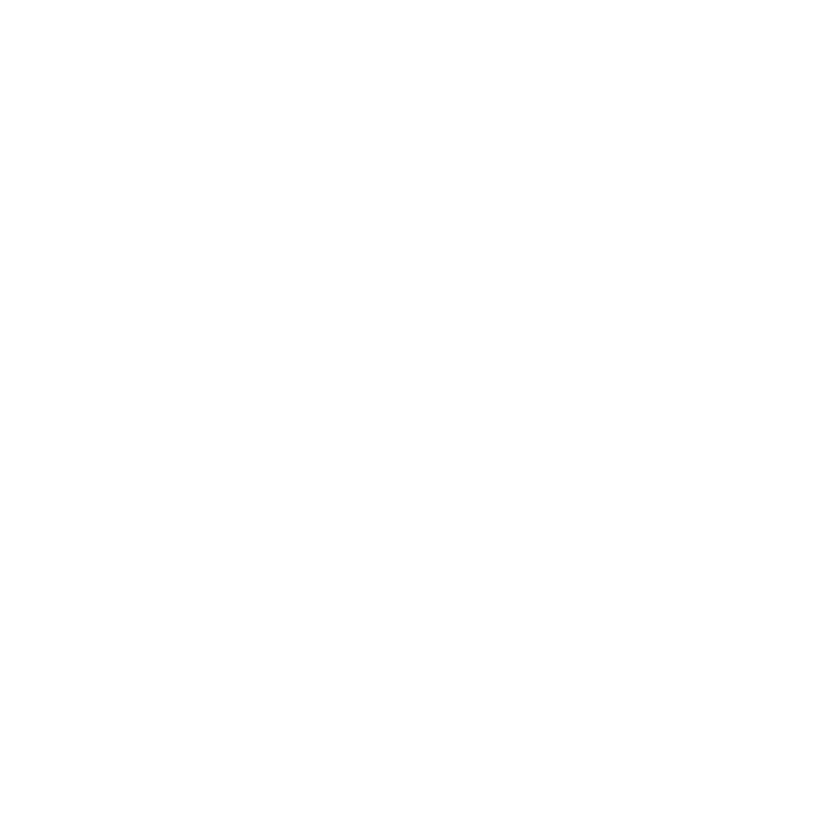
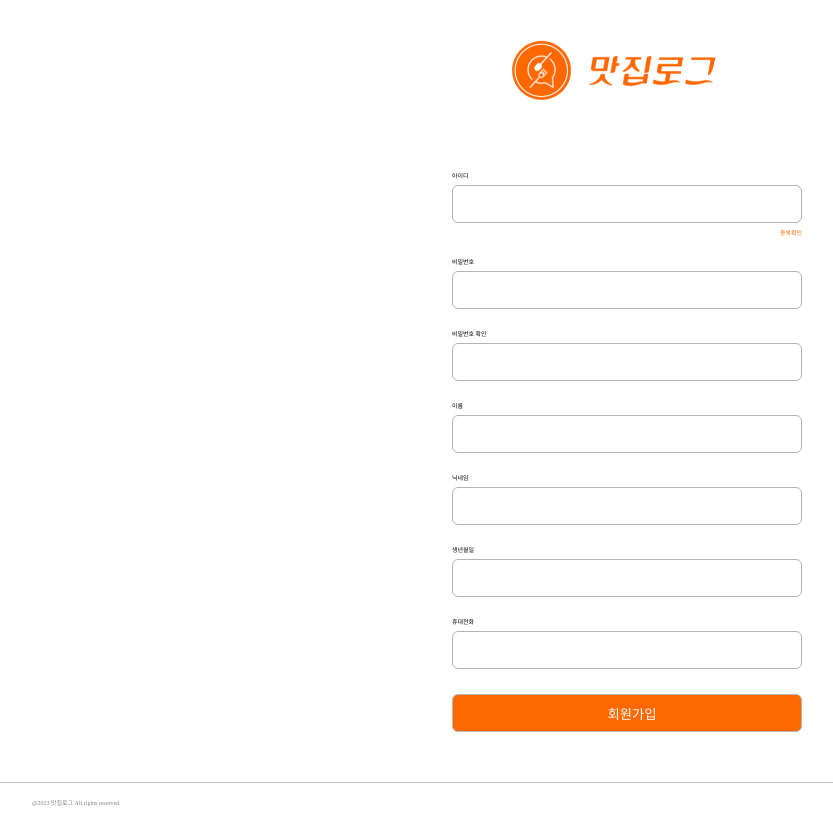
Before and after one commit to matjiplog/matjiplog-web, a React (Create React App) app in the folder matjiplog/: page /signup in a window 1280 px wide. Before the commit this address had no page. Shown: the whole page, without its empty margins (18-851 px from the left). Before the commit the page ends 800 px from the top, so only its background shows below. Built offline with nearby package versions, Linux system fonts and the light colour scheme.

Commit message:
[FEAT] 회원가입 페이지 레이아웃 및 스타일 적용 완료

```diff
--- a/matjiplog/src/App.tsx
+++ b/matjiplog/src/App.tsx
@@ -1,5 +1,6 @@
 import { BrowserRouter, Route, Routes } from "react-router-dom";
 import Login from "./Pages/Login";
+import SignUp from "./Pages/SignUp";
 
 import GlobalStyle from "./styles/common/global";
 
@@ -11,6 +12,7 @@
         <Routes>
           <Route path="/" element={<>Main</>}></Route>
           <Route path="/login" element={<Login/>}></Route>
+          <Route path="/signup" element={<SignUp/>}></Route>
         </Routes>
       </BrowserRouter>
     </>
--- a/matjiplog/src/Pages/Login.tsx
+++ b/matjiplog/src/Pages/Login.tsx
@@ -1,8 +1,10 @@
 import styled from "styled-components";
+import { useNavigate } from "react-router-dom";
 import Footer from "../Components/Common/Footer";
 
 function Login() {
-    return(
+  const navigate = useNavigate();
+  return (
     <LoginDiv>
       <LogoDiv></LogoDiv>
       <WrapDiv>
@@ -17,11 +19,13 @@
             <LoginInput type="password"></LoginInput>
           </PwDiv>
           <LoginBtn type="submit" value="로그인"></LoginBtn>
-                    <SignUpBtn>Don't have an account?</SignUpBtn>
+          <SignUpBtn onClick={() => {
+            return navigate("/signup", { replace: true});
+          }}>Don't have an account?</SignUpBtn>
           <LineDiv>
-                        <hr style={ {color:"#b4b4b4" , border:"1px solid" , width:"100px"} }></hr>
+            <hr style={{ color: "#b4b4b4", border: "1px solid", width: "100px" }}></hr>
             <p>or</p>
-                        <hr style={ {color:"#b4b4b4" , border:"1px solid" , width:"100px"} }></hr>
+            <hr style={{ color: "#b4b4b4", border: "1px solid", width: "100px" }}></hr>
           </LineDiv>
           <SocialDiv>
             <KakaoDiv></KakaoDiv>
@@ -32,7 +36,7 @@
       </WrapDiv>
       <SearchDiv>
         <SearchBtn>아이디 찾기</SearchBtn>
-                <hr style={ {color:"#b4b4b4" , border:"1px solid" , width:"1px"} }></hr>
+        <hr style={{ color: "#b4b4b4", border: "1px solid", width: "1px" }}></hr>
         <SearchBtn>비밀번호 찾기</SearchBtn>
       </SearchDiv>
       <Footer></Footer>
@@ -97,10 +101,11 @@
   border : solid #b4b4b4 1px;
   border-radius: 6px;
   padding-left : 10px;
+  margin-top: 5px;
 `;
 
 const LoginBtn = styled.input`
-    margin-top : 10px;
+  margin-top : 20px;
   width: 274px;
   height: 35px;
   background-color : #FF6701;
--- /dev/null
+++ b/matjiplog/src/Pages/SignUp.tsx
@@ -0,0 +1,98 @@
+import styled from "styled-components";
+import Footer from "../Components/Common/Footer";
+
+function SignUp() {
+  return(
+    <SignUpDiv>
+      <LogoDiv/>
+      <InputDiv>
+        <ElementDiv>
+          <label>아이디</label>
+          <SignUpInput type="text"></SignUpInput>
+        </ElementDiv>
+        <IdCheckbtn>중복확인</IdCheckbtn>
+        <ElementDiv>
+          <label>비밀번호</label>
+          <SignUpInput type="password"></SignUpInput>
+        </ElementDiv>
+        <ElementDiv>
+          <label>비밀번호 확인</label>
+          <SignUpInput type="password"></SignUpInput>
+        </ElementDiv>
+        <ElementDiv>
+          <label>이름</label>
+          <SignUpInput type="text"></SignUpInput>
+        </ElementDiv>
+        <ElementDiv>
+          <label>닉네임</label>
+          <SignUpInput type="text"></SignUpInput>
+        </ElementDiv>
+        <ElementDiv>
+          <label>생년월일</label>
+          <SignUpInput type="text"></SignUpInput>
+        </ElementDiv>
+        <ElementDiv>
+          <label>휴대전화</label>
+          <SignUpInput type="text"></SignUpInput>
+        </ElementDiv>
+        <ElementDiv>
+          <SignUpInput type="submit" value="회원가입" bgcolor = "#FF6701" color="white"></SignUpInput>
+        </ElementDiv>
+      </InputDiv>
+      <Footer></Footer>
+    </SignUpDiv>
+  );
+}
+
+const IdCheckbtn = styled.div`
+  margin-top: 5px;
+  color : #FF6701;
+  margin-left: auto;
+`;
+
+const SignUpInput = styled.input< {bgcolor?: string, color?: string} >`
+  background-color :  ${(props) => props.bgcolor || "none"};
+  color : ${(props) => props.color || "black"};
+  width: 350px;
+  height: 38px;
+  border : solid #b4b4b4 1px;
+  border-radius: 6px;
+  padding-left : 10px;
+  margin-top: 5px;
+`;
+
+const ElementDiv = styled.div`
+  margin-top : 20px;
+  display: flex;
+  flex-direction: column;
+`;
+
+
+const InputDiv = styled.form`
+  margin-top : 2%;
+  margin-left : 10px;
+  display: flex;
+  flex-direction: column;
+  align-items: center;
+  justify-content: center;
+`;
+
+const SignUpDiv = styled.div`
+  display: flex;
+  align-items: center;
+  flex-direction: column;
+  position: relative;
+  min-height: 100vh;
+  padding-bottom: 100px;
+`;
+
+const LogoDiv = styled.div`
+  background-image: url("/assets/images/logo.png");
+  width: 270px;
+  height: 100px;
+  background-repeat : no-repeat;
+  background-size : cover;
+  margin-top : 2%;
+`;
+
+export default SignUp;
```
Lines whose indentation alone changed are shown as unchanged.
